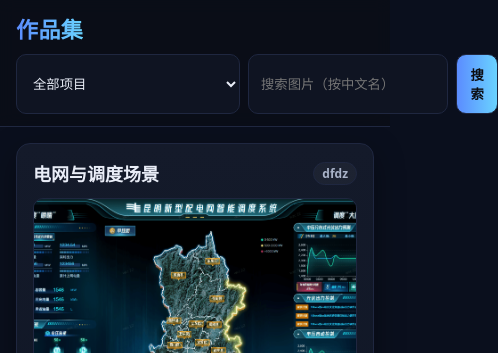
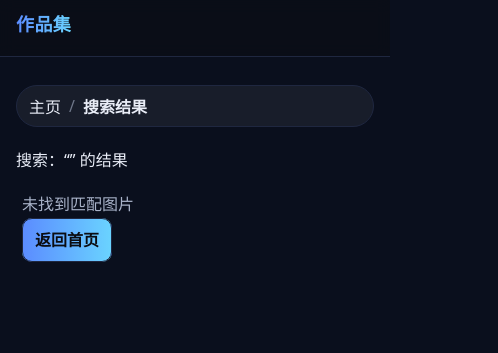
Before and after one commit to xaDGitHub/works, a Vue app: page /#/search in a window 390 px wide. Shown: the top 353 px of the page, 498 px wide, since content can reach past the window. Built offline with nearby package versions, Linux system fonts and the light colour scheme.

Commit message:
1. 修复手机端bug 2. 调整访问路径

```diff
--- a/src/pages/Search.vue
+++ b/src/pages/Search.vue
@@ -1,16 +1,32 @@
+<!-- src/pages/Search.vue -->
 <template>
   <section class="section">
+    <!-- 新增：面包屑 -->
+    <nav class="breadcrumb enhanced">
+      <router-link to="/">主页</router-link>
+      <span class="sep">/</span>
+      <span class="current">搜索结果</span>
+    </nav>
+
     <div class="scene-header">
       <div class="scene-title">搜索：“{{ q }}” 的结果</div>
     </div>
-    <div v-if="!results.length" class="empty">未找到匹配图片</div>
+
+    <div v-if="!results.length" class="empty">
+      未找到匹配图片
+      <!-- 提供返回首页入口 -->
+      <div style="margin-top:12px;">
+        <router-link class="btn" to="/">返回首页</router-link>
+      </div>
+    </div>
+
     <div v-else class="tiles-grid">
-      <ImageCard
-        v-for="item in results"
-        :key="item.key + '_' + item.im.file"
-        :src="assetUrl(item.key, item.im.file)"
-        :title="item.im.title || item.im.file"
-      />
+      <article v-for="item in results" :key="item.key + '_' + item.im.file" class="tile">
+        <div class="pic">
+          <img :src="assetUrl(item.key, item.im.file)" :alt="item.im.title || item.im.file" loading="lazy"/>
+          <div class="caption"><div class="name">{{ item.im.title || item.im.file }}</div></div>
+        </div>
+      </article>
     </div>
   </section>
 </template>
--- a/src/router/index.ts
+++ b/src/router/index.ts
@@ -1,16 +1,14 @@
-import { createRouter, createWebHistory } from 'vue-router';
+import { createRouter, createWebHashHistory } from 'vue-router';
 import Home from '../pages/Home.vue';
 import Project from '../pages/Project.vue';
 import Search from '../pages/Search.vue';
 
 export default createRouter({
-  history: createWebHistory(),
+  history: createWebHashHistory(import.meta.env.BASE_URL), // 本地= '/', 生产='/works/'
   routes: [
     { path: '/', name: 'home', component: Home },
     { path: '/project/:key', name: 'project', component: Project, props: true },
-    { path: '/search', name: 'search', component: Search }
+    { path: '/search', name: 'search', component: Search },
   ],
-  scrollBehavior() {
-    return { top: 0 };
-  }
+  scrollBehavior: () => ({ top: 0 }),
 });
--- a/src/styles/main.css
+++ b/src/styles/main.css
@@ -61,7 +61,18 @@ a {
 .control {
   display: flex;
   gap: 8px;
+  flex-wrap: wrap;        /* 新增：允许在同一行换不下时换行 */
+  align-items: center;
 }
+
+.input, .select {
+  flex: 1 1 160px;
+  min-width: 0;
+}
+.btn {
+  flex: 0 0 auto;
+}
+
 .input,
 .select,
 .btn {
@@ -83,6 +94,28 @@ a {
 }
 .section {
   padding: 16px 0 32px;
+}
+
+@media (max-width: 640px) {
+  /* 让控制区占满一行，并纵向排列，避免横向挤压 */
+  .control {
+    width: 100%;
+    flex-direction: column;   /* 新增：纵向堆叠 */
+    align-items: stretch;     /* 新增：子项拉伸到全宽 */
+    gap: 10px;
+  }
+  /* 子项全宽显示，便于点击 */
+  .input, .select, .btn {
+    width: 100%;
+  }
+  /* 减小顶部内边距，提升可用空间 */
+  .topbar {
+    padding: 10px 0;
+  }
+  /* 适当缩小标题字号，减少占位 */
+  .title {
+    font-size: 18px;
+  }
 }
 
 /* 首页网格：两列，手机端一列 */
@@ -144,7 +177,7 @@ a {
   display: flex;
   align-items: center;
   gap: 8px;
-  font-size: 14px;
+  font-size: 16px;
   color: var(--muted);
   margin: 12px 0 20px;
 }
--- a/vite.config.ts
+++ b/vite.config.ts
@@ -1,12 +1,12 @@
 import { defineConfig } from 'vite';
 import vue from '@vitejs/plugin-vue';
-
-export default defineConfig({
+export default defineConfig(({ mode }) => ({
   plugins: [vue()],
+  base: mode === 'production' ? '/works/' : '/', // 本地('/')，生产('/works/')
   server: {
-    port: 5173
+    port: 5173,
   },
   build: {
-    outDir: 'dist'
-  }
-});
+    outDir: 'dist',
+  },
+}));
```
